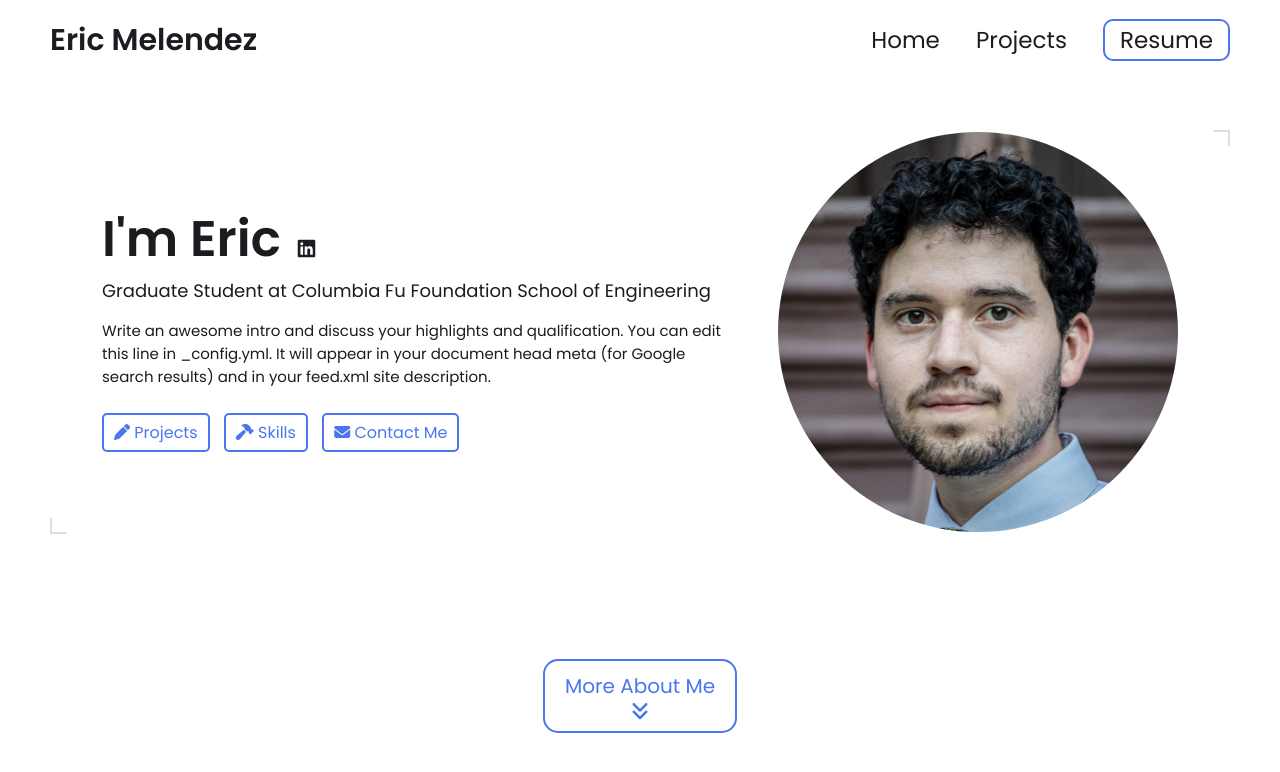
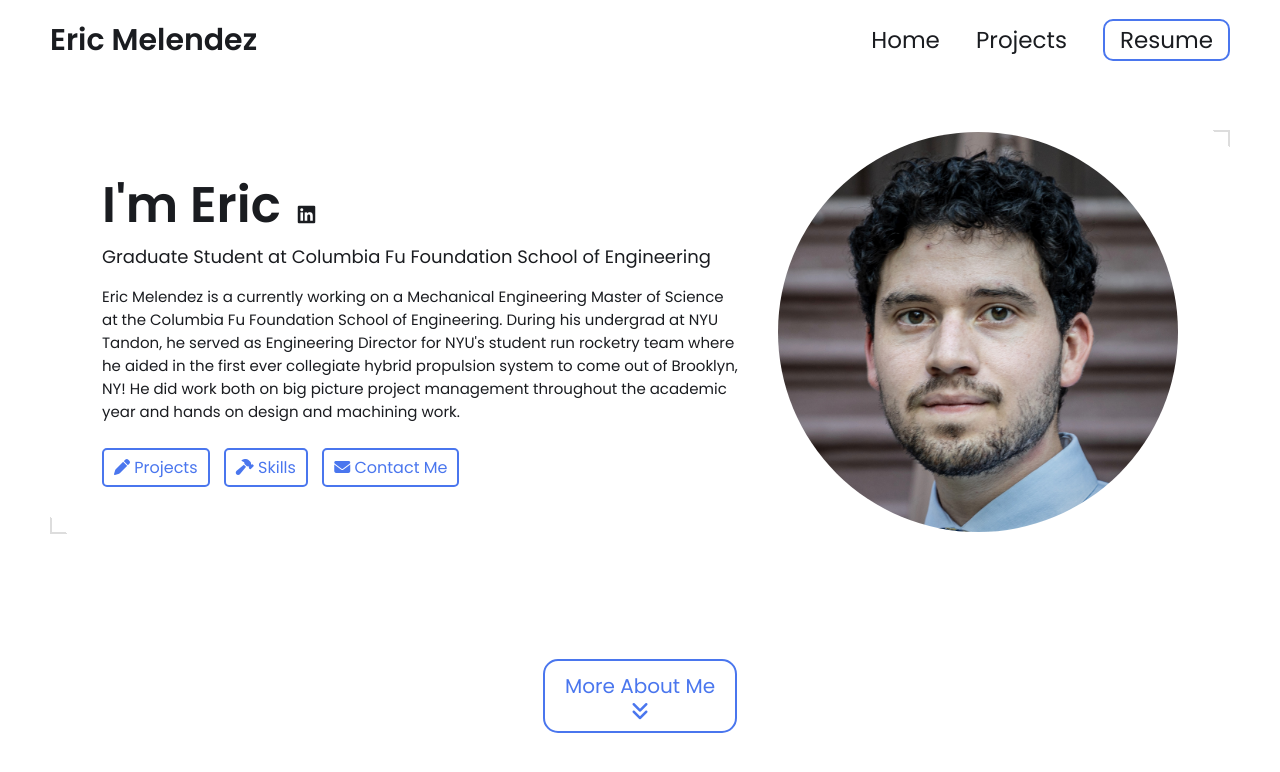
Before and after one commit to arock714/arock417.github.io, a Jekyll site: the page built from index.html, in a window 1280 px wide and 900 px high. Shown: the top 772 px of the window. Built offline with Jekyll 4.4.1, drawn with Linux system fonts in a browser that asks for light colours.

Commit message:
description

```diff
--- a/_config.yml
+++ b/_config.yml
@@ -15,9 +15,11 @@ title: Eric Melendez's Portfolio # This is what shows up in the tab of the brows
 name: Eric Melendez
 headline: Graduate Student at Columbia Fu Foundation School of Engineering
 description: >- # dont remove this line. this will ignore all new lines until the next section
-  Write an awesome intro and discuss your highlights and qualification. You can edit this
-  line in _config.yml. It will appear in your document head meta (for
-  Google search results) and in your feed.xml site description.
+  Eric Melendez is a currently working on a Mechanical Engineering Master of Science at the Columbia Fu
+  Foundation School of Engineering. During his undergrad at NYU Tandon, he served as Engineering Director
+  for NYU's student run rocketry team where he aided in the first ever collegiate hybrid propulsion system
+  to come out of Brooklyn, NY! He did work both on big picture project management throughout the academic
+  year and hands on design and machining work.
 
 # Place your profile image in /assets/images/profile-image/folder and edit the file name
 profile_image: ./assets/images/profile-image/avatar.jpeg
```
